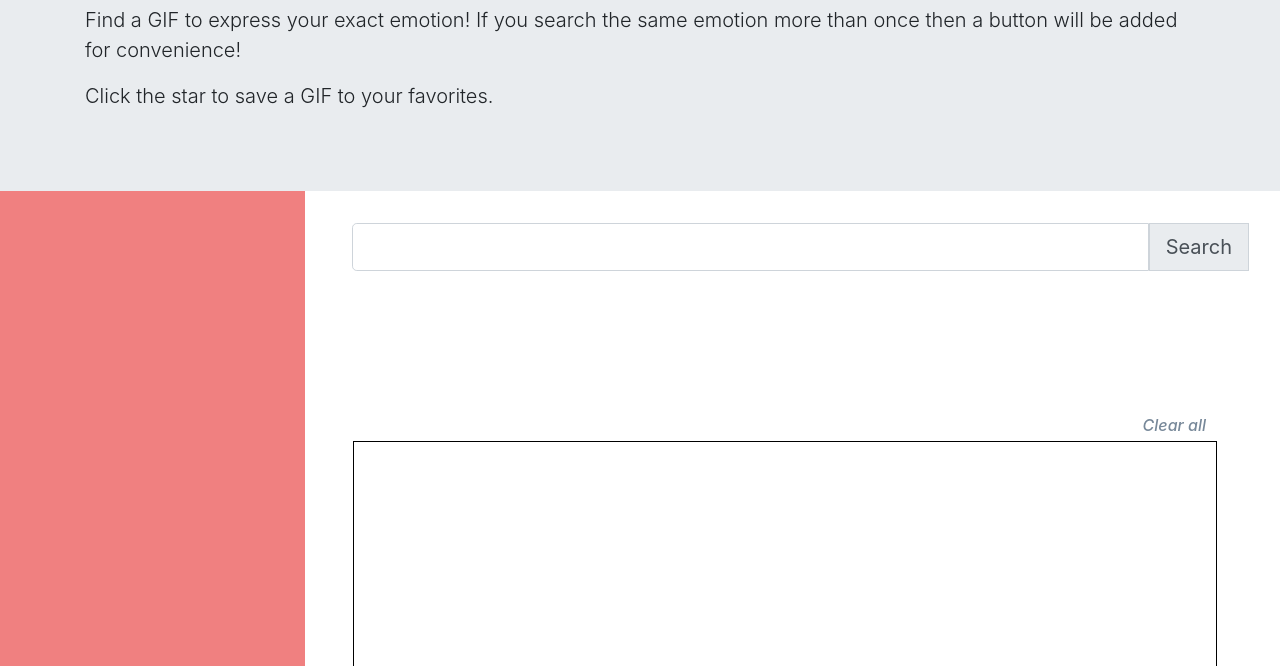
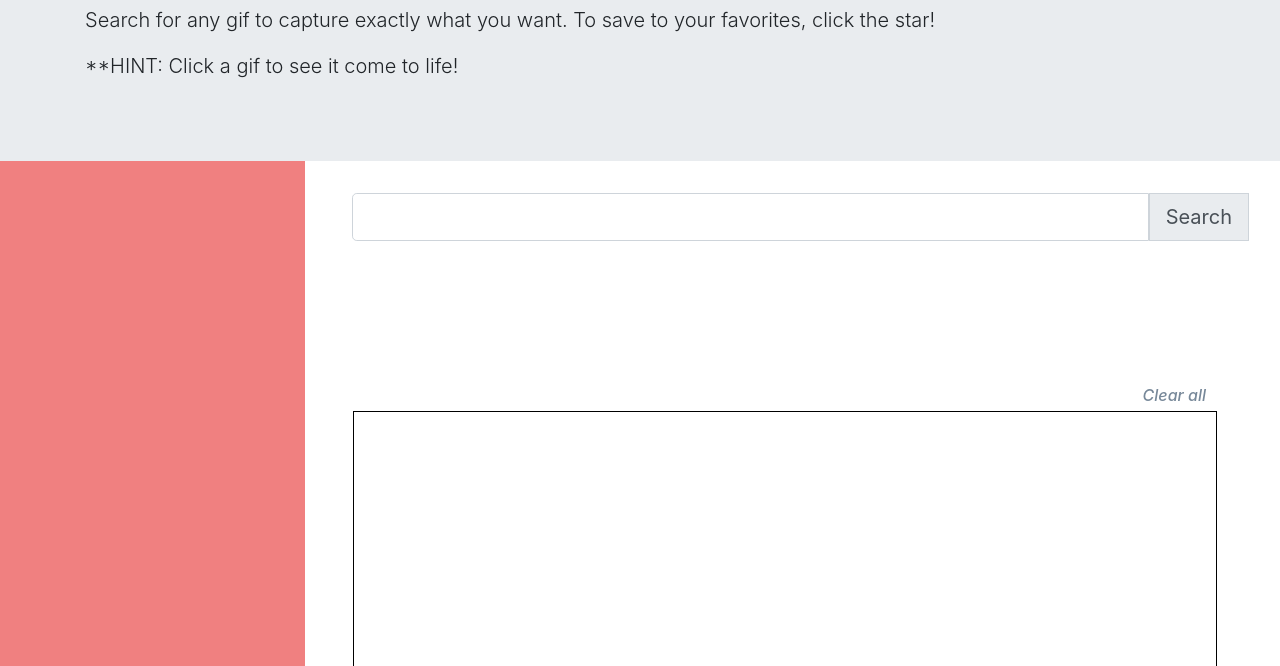
Before and after one commit to hmlauth/giftastic-redone, a plain HTML site: page index.html in a window 1280 px wide. Shown: the part 134-800 px from the top of the page. Drawn offline with nearby package versions, Linux system fonts and the light colour scheme; a script that the page names is missing.

Commit message:
updated game description

```diff
--- a/index.html
+++ b/index.html
@@ -45,8 +45,8 @@
             <div class="jumbotron jumbotron-fluid">
                     <div class="container">
                         <h1 class="display-4 text-uppercase font-weight-bolder animated rubberBand">Feeling Giphy?</h1>
-                        <p class="lead">Find a GIF to express your exact emotion! If you search the same emotion more than once then a button will be added for convenience! </p>
-                        <p class="lead">Click the star to save a GIF to your favorites.</p>
+                        <p class="lead">Search for any gif to capture exactly what you want. To save to your favorites, click the star!</p>
+                        <p class="lead">**HINT: Click a gif to see it come to life!</p>
                     </div>
                 </div>
         </div>
```
